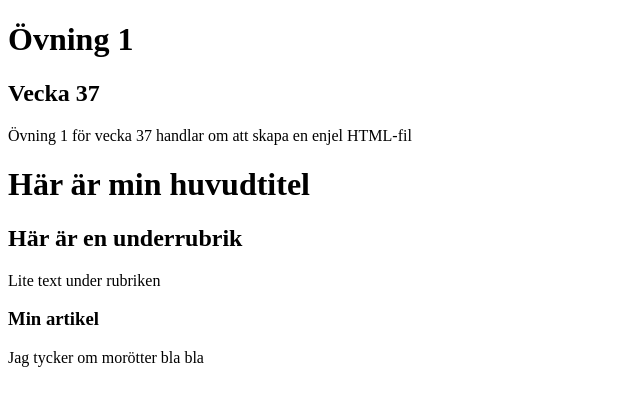
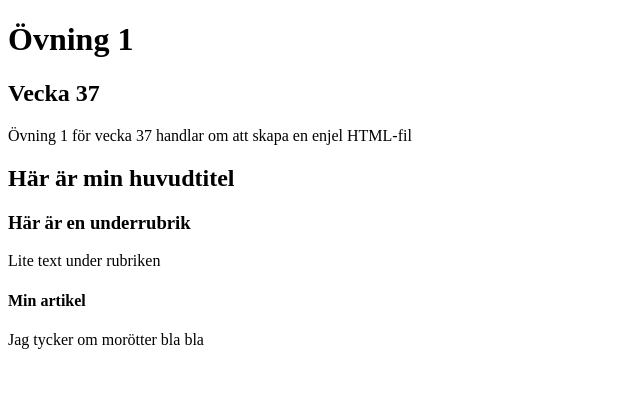
Before and after one commit to JosefinKl/week-37-task-1, a plain HTML site: page index.html in a window 1280 px wide. Shown: the whole page, without its empty margins (0-640 px from the left). Drawn offline with Linux system fonts and the light colour scheme.

Commit message:
Changed header to be inside body

```diff
--- a/index.html
+++ b/index.html
@@ -5,18 +5,19 @@
     <meta name="viewport" content="width=device-width, initial-scale=1.0">
     <title>Övning 1</title>
 </head>
-<header>
-    <h1> Övning 1</h1>
-    <h2> Vecka 37</h2>
-    <p> Övning 1 för vecka 37 handlar om att skapa en enjel HTML-fil</p>
 
-</header>
 <body>
-    <h1> Här är min huvudtitel</h1>
-    <h2> Här är en underrubrik</h2>
+    <header>
+        <h1> Övning 1</h1>
+        <h2> Vecka 37</h2>
+        <p> Övning 1 för vecka 37 handlar om att skapa en enjel HTML-fil</p>
+
+    </header>
+    <h2> Här är min huvudtitel</h2>
+    <h3> Här är en underrubrik</h3>
         <p> Lite text under rubriken</p>
     <article>
-        <h3> Min artikel</h3>
+        <h4> Min artikel</h4>
             <p> Jag tycker om morötter bla bla</p>
     </article>
 </body>
```
